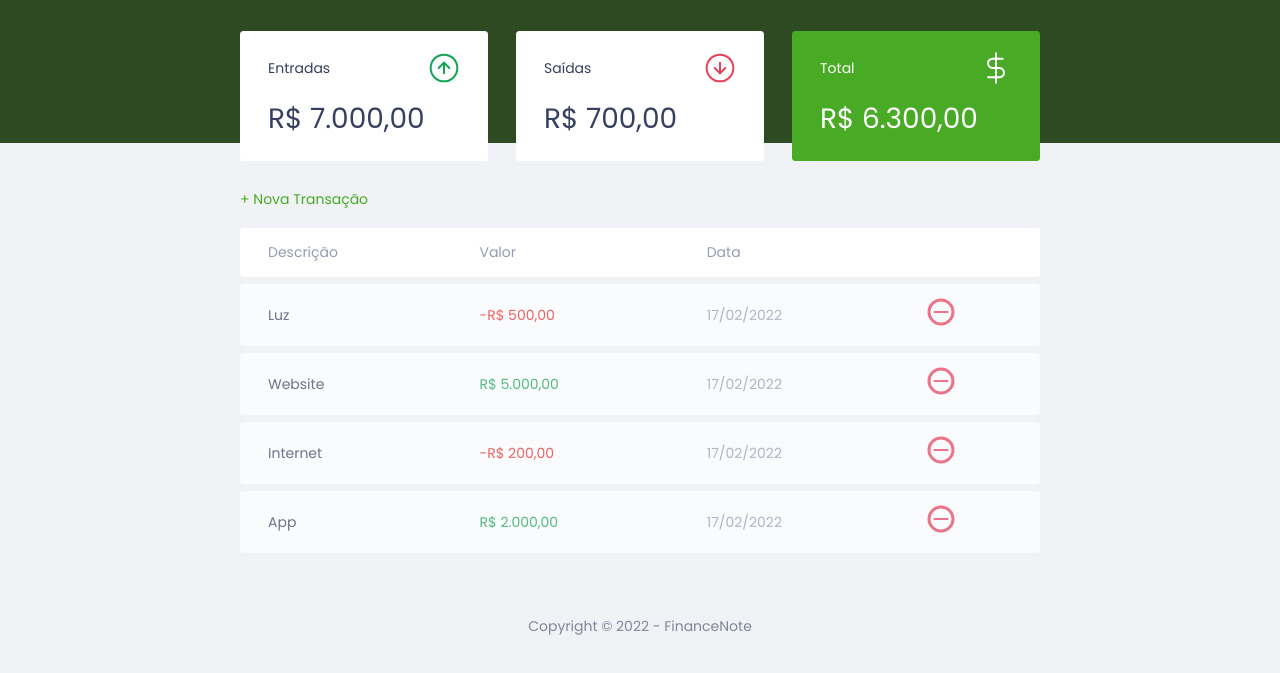
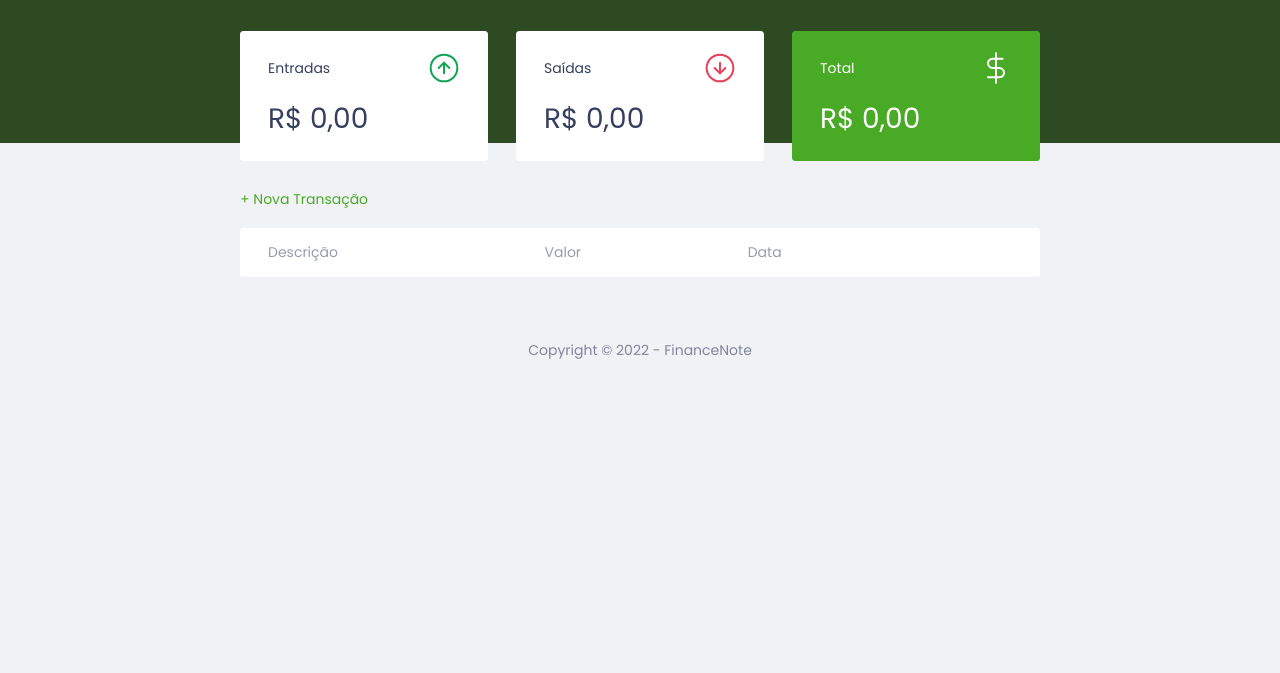
Before and after one commit to ranierelm/financenote, a plain HTML site: page index.html in a window 1280 px wide. Shown: the part 55-728 px from the top of the page. Drawn offline with Linux system fonts and the light colour scheme.

Commit message:
data persistence in localstorage

```diff
--- a/index.html
+++ b/index.html
@@ -33,21 +33,21 @@
                     <span>Entradas</span>
                     <img src="./assets/income.svg" alt="Image de entradas">
                 </h3>
-                <p id="incomeDisplay">R$ 5.000,00</p>
+                <p id="incomeDisplay">R$ 0,00</p>
             </div>
             <div class="card">
                 <h3>
                     <span>Saídas</span>
                     <img src="./assets/expense.svg" alt="Image de saídas">
                 </h3>
-                <p id="expenseDisplay">R$ 2.000,00</p>
+                <p id="expenseDisplay">R$ 0,00</p>
             </div>
             <div class="card total">
                 <h3>
                     <span>Total</span>
                     <img src="./assets/total.svg" alt="Image de total">
                 </h3>
-                <p id="totalDisplay">R$ 3.000,00</p>
+                <p id="totalDisplay">R$ 0,00</p>
             </div>
         </section>
 
--- a/script.js
+++ b/script.js
@@ -1,41 +1,29 @@
 const Modal = {
     open() {
-        //Abrir modal - adicionar class Active
         document
         .querySelector('.modal-overlay')
         .classList.add('active')
     },
     close() {
-        //Fechar modal - remover class Active
         document
         .querySelector('.modal-overlay')
         .classList.remove('active')
     }
 }
 
+const Storage ={
+    get() {
+        return JSON.parse(localStorage.getItem("dev.finances:transactions")) || []
+    },
+    set(transactions) {
+        localStorage
+        .setItem("dev.finances:transactions", JSON.stringify(transactions))
+    }
+}
+
 const Transaction = {
-    all: [
-        {
-            description: 'Luz',
-            amount: -50000,
-            date: '17/02/2022'
-        },
-        {
-            description: 'Website',
-            amount: 500000,
-            date: '17/02/2022'
-        },
-        {
-            description: 'Internet',
-            amount: -20000,
-            date: '17/02/2022'
-        },
-        {
-            description: 'App',
-            amount: 200000,
-            date: '17/02/2022'
-        },
-    ],
+    all: Storage.get(),
+
     add(transaction){
         Transaction.all.push(transaction)
 
@@ -81,7 +69,6 @@ const DOM = {
         const tr = document.createElement('tr')
         tr.innerHTML = DOM.innerHTMLTransaction(transaction, index)
         tr.dataset.index = index
-
         DOM.transactionsContainer.appendChild(tr)
     },
 
@@ -99,7 +86,6 @@ const DOM = {
             </td>
         `
         return html
-
     },
 
     updateBalance(){
@@ -117,7 +103,6 @@ const DOM = {
     clearTransactions(){
         DOM.transactionsContainer.innerHTML = ""
     },
-
 }
 
 const Utils = {
@@ -133,7 +118,6 @@ const Utils = {
         return (`${splittedDate[2]}/${splittedDate[1]}/${splittedDate[0]}`)
     },
 
-
     formatCurrency(value){
         const signal = Number(value) < 0 ? "-" : ""
 
@@ -148,7 +132,6 @@ const Utils = {
 
         return signal + value
     },
-
 }
 
 const Form = {
@@ -188,7 +171,6 @@ const Form = {
             amount,
             date
         }
-
     },
 
     clearFields(){
@@ -196,7 +178,6 @@ const Form = {
         Form.amount.value = "",
         Form.date.value = ""
     },
-
 
     submit(event){
         event.preventDefault()
@@ -210,10 +191,6 @@ const Form = {
         } catch (error) {
             alert(error.message)
         }
-
-
-
-
     }
 }
 
@@ -224,6 +201,7 @@ const App = {
 
         DOM.updateBalance()
 
+        Storage.set(Transaction.all)
     },
 
     reload(){
```
